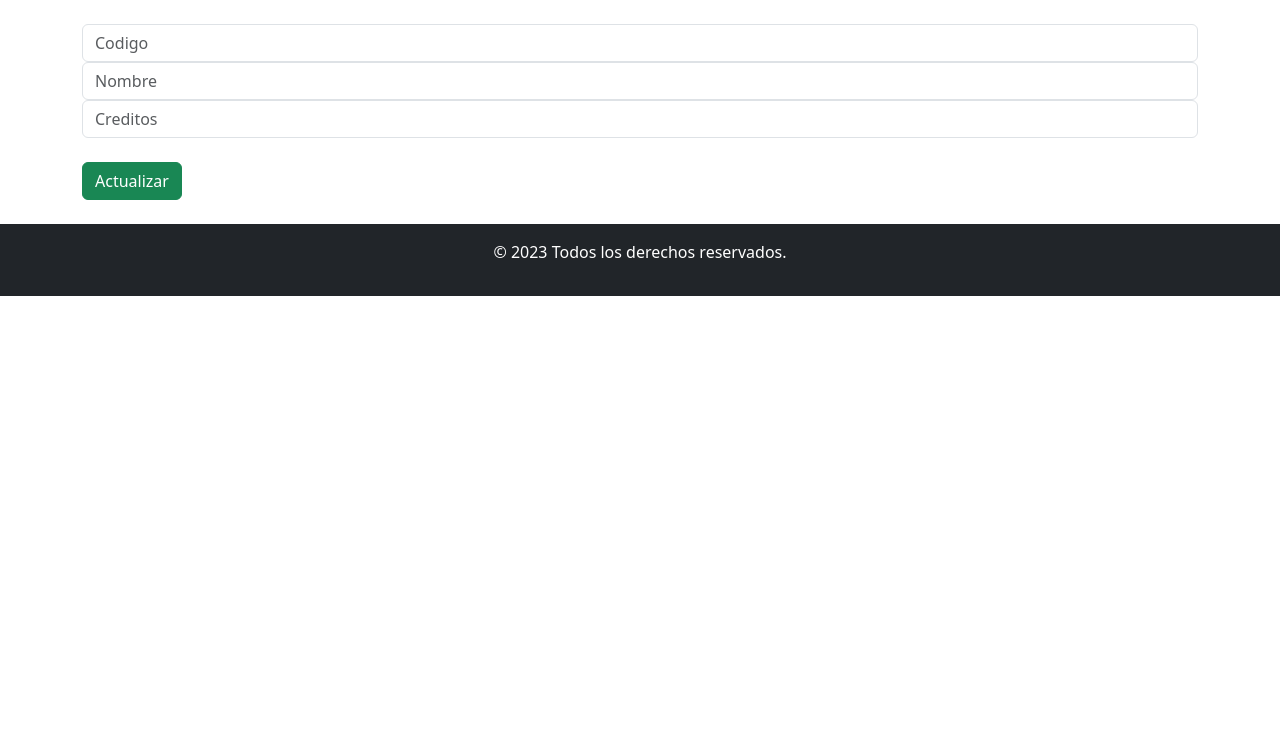
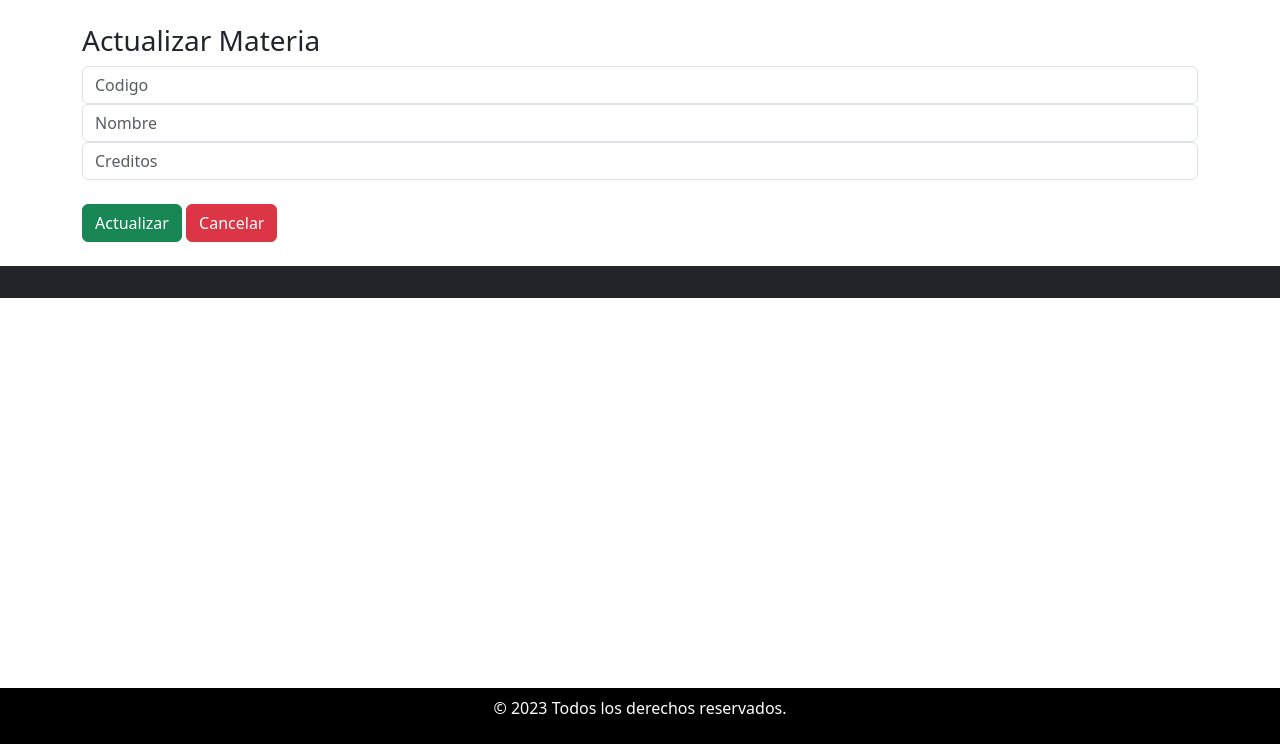
Before and after one commit to AndresSilverall/sistema-gestion-de-materias, a Django app: page /update/ in a window 1280 px wide. Shown: the part 56-800 px from the top of the page. Run offline with Django 4.2, Linux system fonts and the light colour scheme.

Commit message:
se actualizo el footer

```diff
--- /dev/null
+++ b/GestionarMaterias/static/styles/style.css
@@ -0,0 +1,8 @@
+.footer {
+    background-color: black;
+    padding: 8px;
+    text-align: center;
+    position: fixed;
+    bottom: 0;
+    width: 100%;
+}
--- a/GestionarMaterias/templates/actualizar.html
+++ b/GestionarMaterias/templates/actualizar.html
@@ -1,9 +1,10 @@
 {% extends 'main.html' %}
-
+{% block title %} Actualizar Materia {% endblock %}
 {% block body %}
 <form action="{% url 'register' %}" method="POST">
     {% csrf_token %}
     <div class="form-group">
+        <h3> Actualizar Materia</h3>
         <input type="text"  name="codigo" class="form-control" placeholder="Codigo" required>
     </div>
     <div class="form-group">
@@ -15,6 +16,7 @@
     <div class="form-group">
         <br>
         <button type="submit" class="btn btn-success "> Actualizar</button>
+        <button type="submit" class="btn btn-danger "> Cancelar</button>
     </div>
 </form>
 {% endblock %}
--- a/GestionarMaterias/templates/main.html
+++ b/GestionarMaterias/templates/main.html
@@ -1,10 +1,12 @@
 <!DOCTYPE html>
+{% load static %}
 <html lang="en">
 <head>
     <meta charset="UTF-8">
     <meta name="viewport" content="width=device-width, initial-scale=1.0">
     <link href="https://cdn.jsdelivr.net/npm/bootstrap@5.3.1/dist/css/bootstrap.min.css" rel="stylesheet" integrity="sha384-4bw+/aepP/YC94hEpVNVgiZdgIC5+VKNBQNGCHeKRQN+PtmoHDEXuppvnDJzQIu9" crossorigin="anonymous">
     <title>{% block title%} Titulo principal{% endblock %}</title>
+    <link rel="stylesheet" href="{% static "styles/style.css" %}">
 </head>
 <body>
 
@@ -43,7 +45,7 @@
   </div>
     <script src="https://cdn.jsdelivr.net/npm/bootstrap@5.3.1/dist/js/bootstrap.bundle.min.js" integrity="sha384-HwwvtgBNo3bZJJLYd8oVXjrBZt8cqVSpeBNS5n7C8IVInixGAoxmnlMuBnhbgrkm" crossorigin="anonymous"></script>
     <footer class="bg-dark text-white text-center py-3">
-      <div class="container">
+      <div class="footer">
           <p>&copy; 2023 Todos los derechos reservados.</p>
       </div>
   </footer>
```
Also changed, not shown: GestionarMaterias/static/styles/events.js (deleted, +0 -9 lines), Materias.db.
